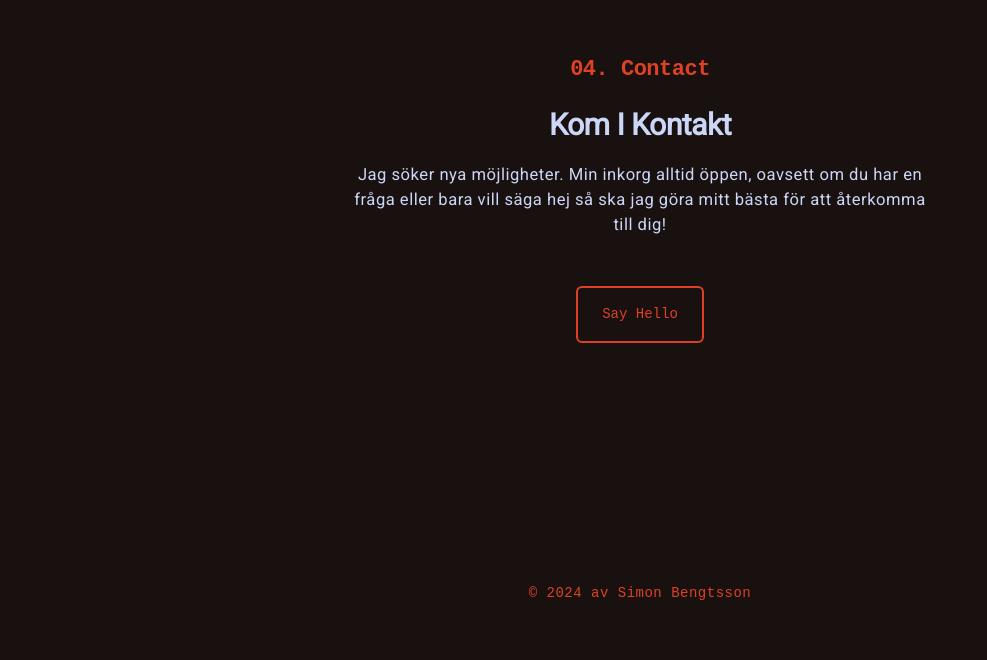
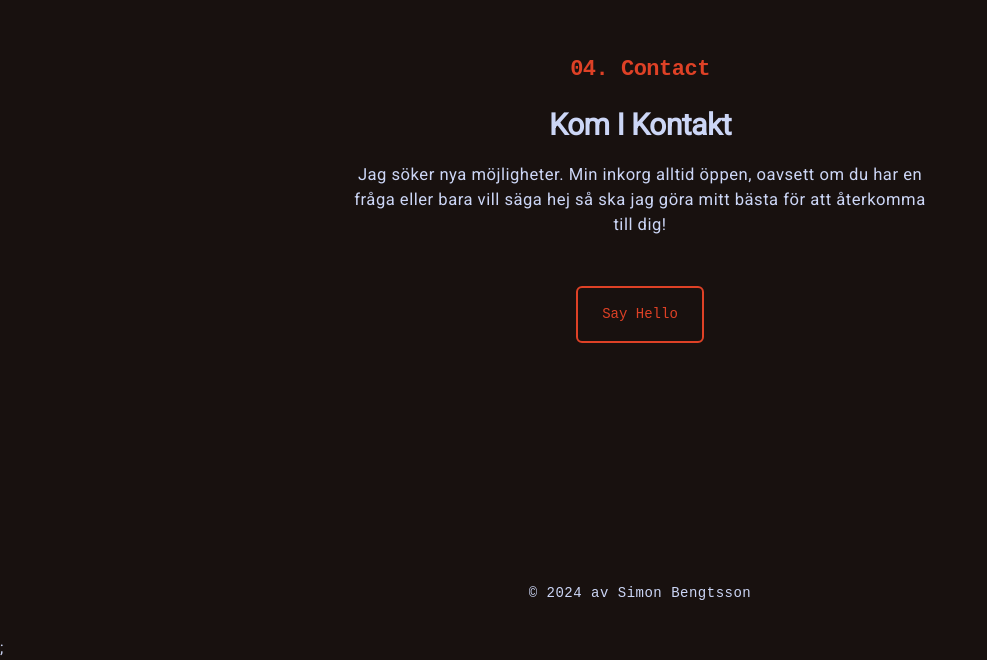
Before and after one commit to Sillen00/Portfolio_CV, a Next.js app: page / in a window 1280 px wide. Shown: the part 6180-6840 px from the top of the page, without its empty margins (0-987 px from the left). Before the commit the page ends 6816 px from the top, so only its background shows below. Built offline with nearby package versions, Linux system fonts and the light colour scheme.

Commit message:
Link in footer.

```diff
--- a/app/components/Footer.tsx
+++ b/app/components/Footer.tsx
@@ -1,5 +1,11 @@
+import Link from "next/link";
+
 const Footer = () => {
-  return <p className='fira small text-center text-secondary-color pb-8'>© 2024 av Simon Bengtsson</p>;
+  return (
+    <Link href='https://github.com/Sillen00'>
+      <p className='fira small text-center hover:text-secondary-color pb-8'>© 2024 av Simon Bengtsson</p>;
+    </Link>
+  );
 };
 
 export default Footer;
```
